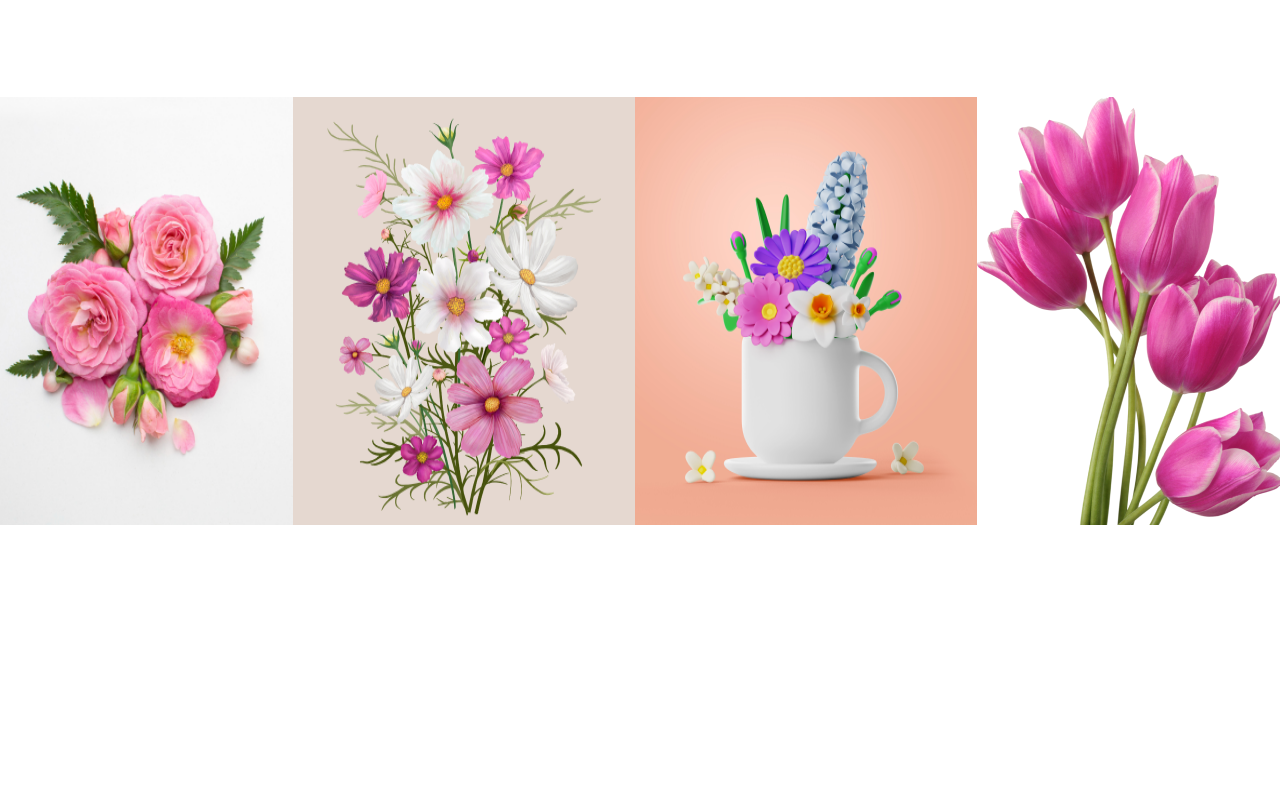
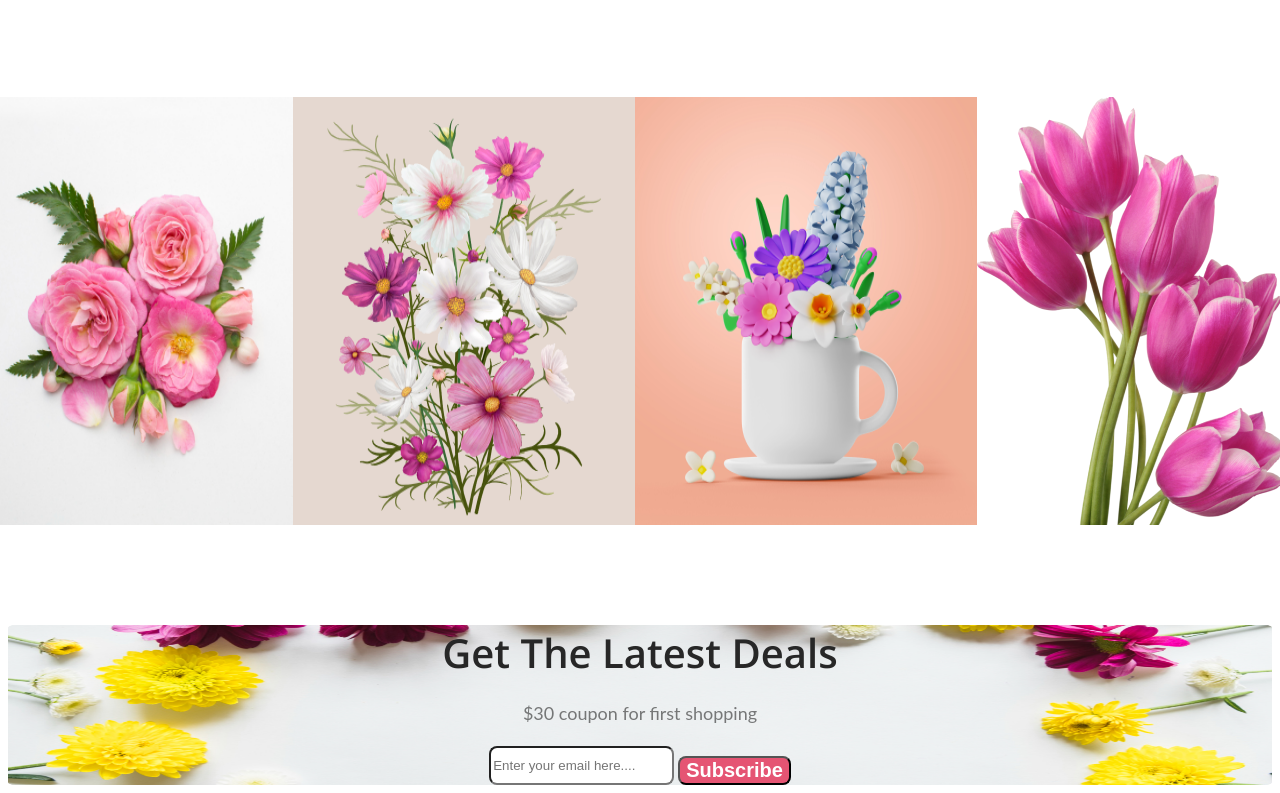
Before and after one commit to Shakibnymr/very-first-assignment-of-ph, a plain HTML site: page index.html in a window 1280 px wide. Shown: the part 2672-3465 px from the top of the page. Before the commit the page ends 3205 px from the top, so only its background shows below. Drawn offline with nearby package versions, Linux system fonts and the light colour scheme.

Commit message:
sc6 completed

```diff
--- a/index.html
+++ b/index.html
@@ -62,7 +62,14 @@
         <img class="sc5i4" src="./Flower Asset/pngwing 6.png" alt="">
 
 </section>
+<section>
+    <div class="sc6">
+<h class="sc6-heading">Get The Latest Deals</h>
+<p class="sc6p">$30 coupon for first shopping</p>
+<div class="alada"><table><input class="input" type="text" placeholder="Enter your email here...."></table> <button class="primary-button">Subscribe</button></div>
 
+    </div>
+</section>
     </main>
     <footer>
 
--- a/style.css
+++ b/style.css
@@ -163,3 +163,37 @@ margin-top: -20px;
     .sc5i1{
         width: 300px;
     }
+    /* sharing style of sc6 */
+    .alada{
+        display: flex; justify-content: center;
+
+    }
+    .sc6{
+        text-align: center;
+        margin-top: 100px;
+        background-image: url(Rectangle\ 9.png);
+        background-repeat: no-repeat;
+        background-size: 100% 100%;
+    }
+    .sc6-heading{
+        color: #272727;
+text-align: center;
+
+font-size: 40px;
+
+font-weight: 800;
+
+    }
+.sc6p{
+    color: rgba(39, 39, 39, 0.60);
+text-align: center;
+font-family: Lato;
+font-size: 18px;
+font-style: normal;
+font-weight: 400;
+line-height: 30px;
+}
+.input{
+    border-radius: 8px;
+background: #FFF;
+}
```
Also changed, not shown: Rectangle 9.png (renamed from Flower Asset/Rectangle 9.png).
